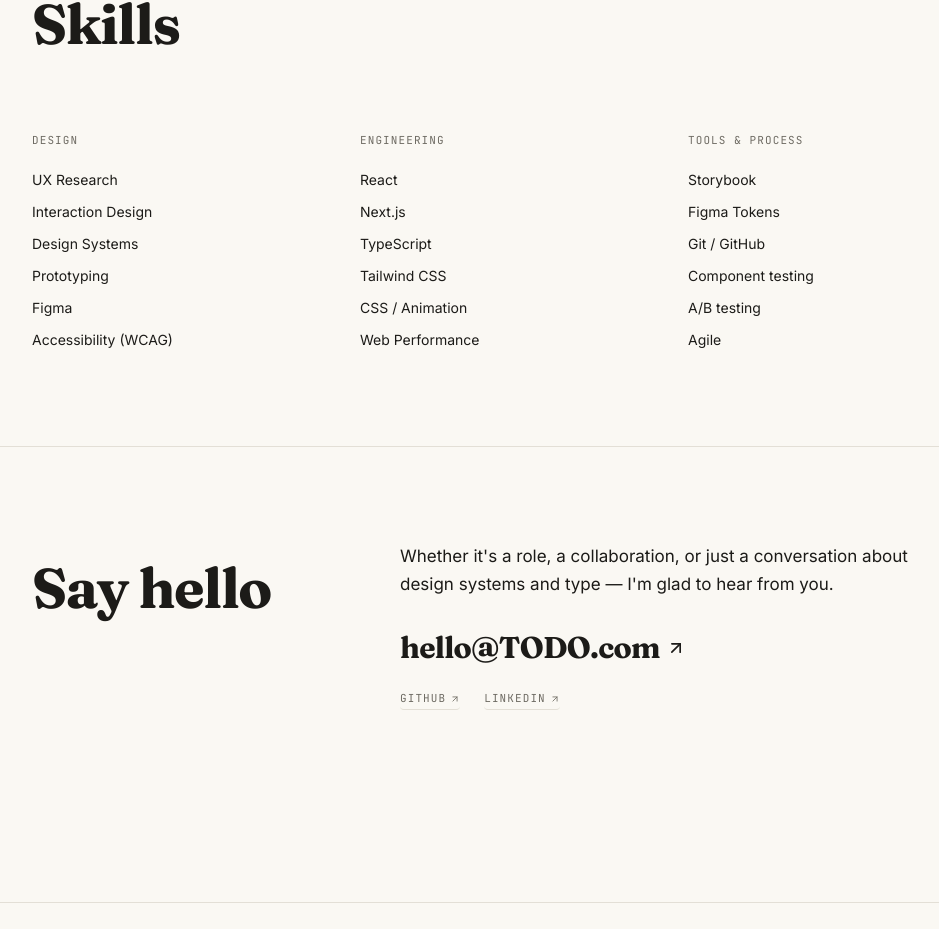
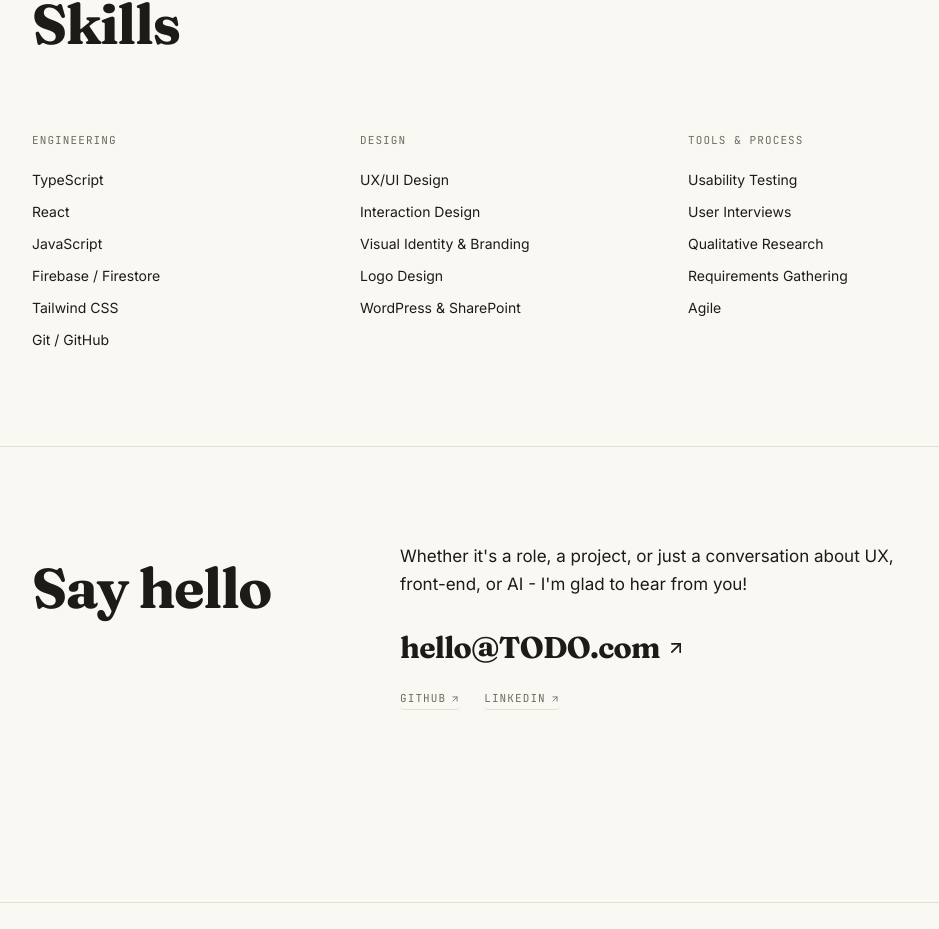
Before and after one commit to jog228/jolie-goldstein-portfolio, a Next.js app: page / in a window 1280 px wide. Shown: the part 3372-4301 px from the top of the page, without its empty margins (136-1075 px from the left). Built offline with nearby package versions, Linux system fonts and the light colour scheme.

Commit message:
addded skills and contact

```diff
--- a/components/sections/Contact.tsx
+++ b/components/sections/Contact.tsx
@@ -20,15 +20,15 @@ export function Contact() {
           <ScrollReveal delay={0.1}>
             <div className="space-y-8">
               <p className="text-[1.0625rem] leading-relaxed text-ink max-w-[48ch]">
-                {/* TODO: Customize this message */}
-                Whether it's a role, a collaboration, or just a conversation
-                about design systems and type — I'm glad to hear from you.
+                {}
+                Whether it's a role, a project, or just a conversation about UX,
+                front-end, or AI - I'm glad to hear from you!
               </p>
 
               <div className="space-y-4">
-                {/* TODO: Replace with your email */}
+                {}
                 <a
-                  href="mailto:TODO@email.com"
+                  href="mailto:jog228@lehigh.edu"
                   className="group inline-flex items-center gap-1.5 font-display font-bold text-ink text-2xl sm:text-3xl tracking-tight hover:text-accent transition-colors focus-visible:outline-none focus-visible:ring-2 focus-visible:ring-accent focus-visible:ring-offset-2 focus-visible:ring-offset-canvas rounded-sm"
                 >
                   hello@TODO.com
@@ -42,8 +42,8 @@ export function Contact() {
                 <div className="flex gap-6 pt-2">
                   {/* TODO: Add or remove social links */}
                   {[
-                    { label: 'GitHub', href: 'https://github.com/TODO' },
-                    { label: 'LinkedIn', href: 'https://linkedin.com/in/TODO' },
+                    { label: 'GitHub', href: 'https://github.com/jog228' },
+                    { label: 'LinkedIn', href: 'https://www.linkedin.com/in/joliegoldstein/' },
                   ].map(({ label, href }) => (
                     <a
                       key={label}
--- a/components/sections/Skills.tsx
+++ b/components/sections/Skills.tsx
@@ -4,35 +4,33 @@ import { ScrollReveal } from '@/components/ui/ScrollReveal'
 // TODO: Edit these lists to reflect your actual skills
 const SKILL_GROUPS = [
   {
-    label: 'Design',
+    label: 'Engineering',
     items: [
-      'UX Research',
-      'Interaction Design',
-      'Design Systems',
-      'Prototyping',
-      'Figma',
-      'Accessibility (WCAG)',
+      'TypeScript',
+      'React',
+      'JavaScript',
+      'Firebase / Firestore',
+      'Tailwind CSS',
+      'Git / GitHub',
     ],
   },
   {
-    label: 'Engineering',
+    label: 'Design',
     items: [
-      'React',
-      'Next.js',
-      'TypeScript',
-      'Tailwind CSS',
-      'CSS / Animation',
-      'Web Performance',
+      'UX/UI Design',
+      'Interaction Design',
+      'Visual Identity & Branding',
+      'Logo Design',
+      'WordPress & SharePoint',
     ],
   },
   {
     label: 'Tools & Process',
     items: [
-      'Storybook',
-      'Figma Tokens',
-      'Git / GitHub',
-      'Component testing',
-      'A/B testing',
+      'Usability Testing',
+      'User Interviews',
+      'Qualitative Research',
+      'Requirements Gathering',
       'Agile',
     ],
   },
```
